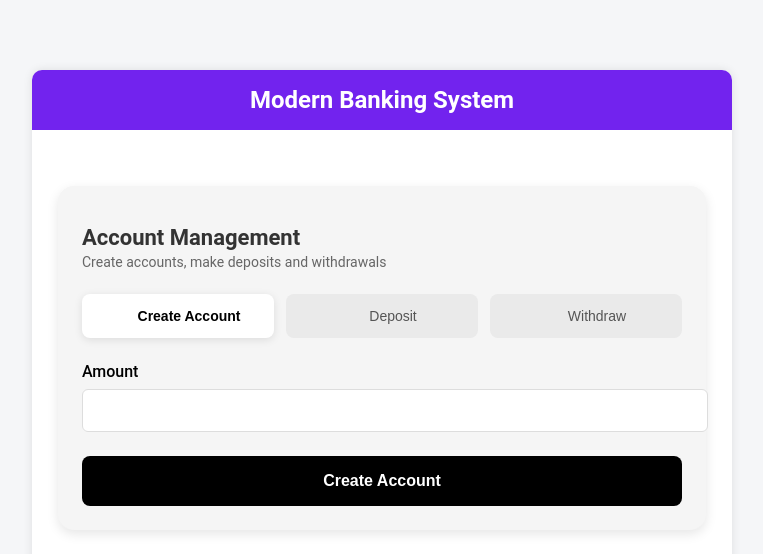
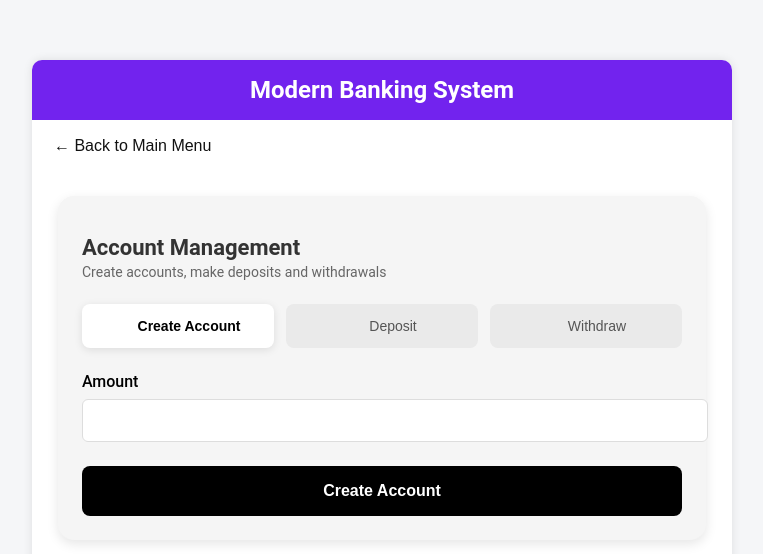
Before and after one commit to sistema-bancario-compass/FrontEnd, an Angular app: page /account-management in a window 1280 px wide. Shown: the part 104-658 px from the top of the page, without its empty margins (258-1021 px from the left). Built offline with nearby package versions, Linux system fonts and the light colour scheme.

Commit message:
lfgiaretta: component back-button

```diff
--- /dev/null
+++ b/src/app/components/ui/back-button/back-button.component.html
@@ -0,0 +1 @@
+<button class="back-button" (click)="goBack()">← Back to Main Menu</button>
--- /dev/null
+++ b/src/app/components/ui/back-button/back-button.component.scss
@@ -0,0 +1,11 @@
+.back-button {
+  background: none;
+  border: none;
+  color: #111;
+  font-size: 1rem;
+  cursor: pointer;
+
+  &:hover {
+    text-decoration: underline;
+  }
+}
--- /dev/null
+++ b/src/app/components/ui/back-button/back-button.component.ts
@@ -0,0 +1,19 @@
+import { CommonModule } from '@angular/common';
+import { Component, Input } from '@angular/core';
+import { Router } from '@angular/router';
+
+
+@Component({
+  selector: 'app-back-button',
+  imports: [CommonModule],
+  templateUrl: './back-button.component.html',
+  styleUrls: ['./back-button.component.scss'],
+})
+export class BackButtonComponent {
+    constructor(private router: Router) {}
+    goBack() {
+        this.router.navigate(['/']);
+      }
+
+  @Input() label: string = 'Back to Menu';
+}
--- a/src/app/pages/account-management/account-management.component.html
+++ b/src/app/pages/account-management/account-management.component.html
@@ -1,3 +1,5 @@
+<app-back-button></app-back-button>
+
 <div class="account-management">
   <div class="account-header">
     <h1>Account Management</h1>
--- a/src/app/pages/account-management/account-management.component.ts
+++ b/src/app/pages/account-management/account-management.component.ts
@@ -1,12 +1,14 @@
 import { Component } from '@angular/core';
 
+// Remove duplicate import of CommonModule
+import { InputPrimaryComponent } from '../../components/ui/input-primary/input-primary.component';
 import { CommonModule } from '@angular/common'; // <-- Adiciona esta linha
-import { InputPrimaryComponent } from '../../components/ui/input-primary/input-primary.component';
+import { BackButtonComponent } from '../../components/ui/back-button/back-button.component';
 
 @Component({
   selector: 'app-account-management',
   standalone: true,
-  imports: [InputPrimaryComponent, CommonModule], // <-- Adiciona o CommonModule aqui
+  imports: [InputPrimaryComponent, CommonModule, BackButtonComponent], // <-- Adiciona o CommonModule aqui
   templateUrl: './account-management.component.html',
   styleUrls: ['./account-management.component.scss'],
 })
--- a/src/app/pages/customer-information/customer-information.component.html
+++ b/src/app/pages/customer-information/customer-information.component.html
@@ -1,5 +1,7 @@
+
+
 <div class="container">
-  <button class="back-button" (click)="goBack()">← Back to Main Menu</button>
+  <app-back-button></app-back-button>
 
   <div class="card">
     <h1>Customer Information</h1>
--- a/src/app/pages/customer-information/customer-information.component.scss
+++ b/src/app/pages/customer-information/customer-information.component.scss
@@ -5,17 +5,6 @@
   margin: 0 auto;
 }
 
-.back-button {
-  background: none;
-  border: none;
-  color: #111;
-  font-size: 1rem;
-  cursor: pointer;
-
-  &:hover {
-    text-decoration: underline;
-  }
-}
 
 .card {
   margin-top: 1rem;
@@ -45,14 +34,14 @@
   select {
     width: 100%;
     padding: 0.5rem;
-    border: 1px solid #ccc;
+    border: 1px solid #cccccc;
     border-radius: 0.375rem;
     font-size: 1rem;
     color: #333;
   }
 
   .account-box, .transaction-box {
-    border-top: 1px solid #eee;
+    border-top: 1px solid #eeeeee;
     padding-top: 0.75rem;
     margin-top: 0.75rem;
   }
@@ -61,3 +50,15 @@
     margin: 0.25rem 0;
   }
 }
+
+.back-button {
+  background: none;
+  border: none;
+  color: #111;
+  font-size: 1rem;
+  cursor: pointer;
+
+  &:hover {
+    text-decoration: underline;
+  }
+}
--- a/src/app/pages/customer-information/customer-information.component.ts
+++ b/src/app/pages/customer-information/customer-information.component.ts
@@ -2,20 +2,17 @@ import { Component } from '@angular/core';
 import { CommonModule } from '@angular/common';
 import { FormsModule } from '@angular/forms';
 import { Router } from '@angular/router';
+import { BackButtonComponent } from '../../components/ui/back-button/back-button.component';
 
 @Component({
   selector: 'app-customer-information',
   standalone: true,
-  imports: [CommonModule, FormsModule],
+  imports: [CommonModule, FormsModule, BackButtonComponent],
   templateUrl: './customer-information.component.html',
   styleUrls: ['./customer-information.component.scss']
 })
 export class CustomerInformationComponent {
-  constructor(private router: Router) {}
 
-  goBack() {
-    this.router.navigate(['/']);
-  }
 
   customers = [
     {
```
Also changed, not shown: src/app/app.component.scss (line endings or trailing spaces), 1 other file (tests, documents, lock files or other folders).
